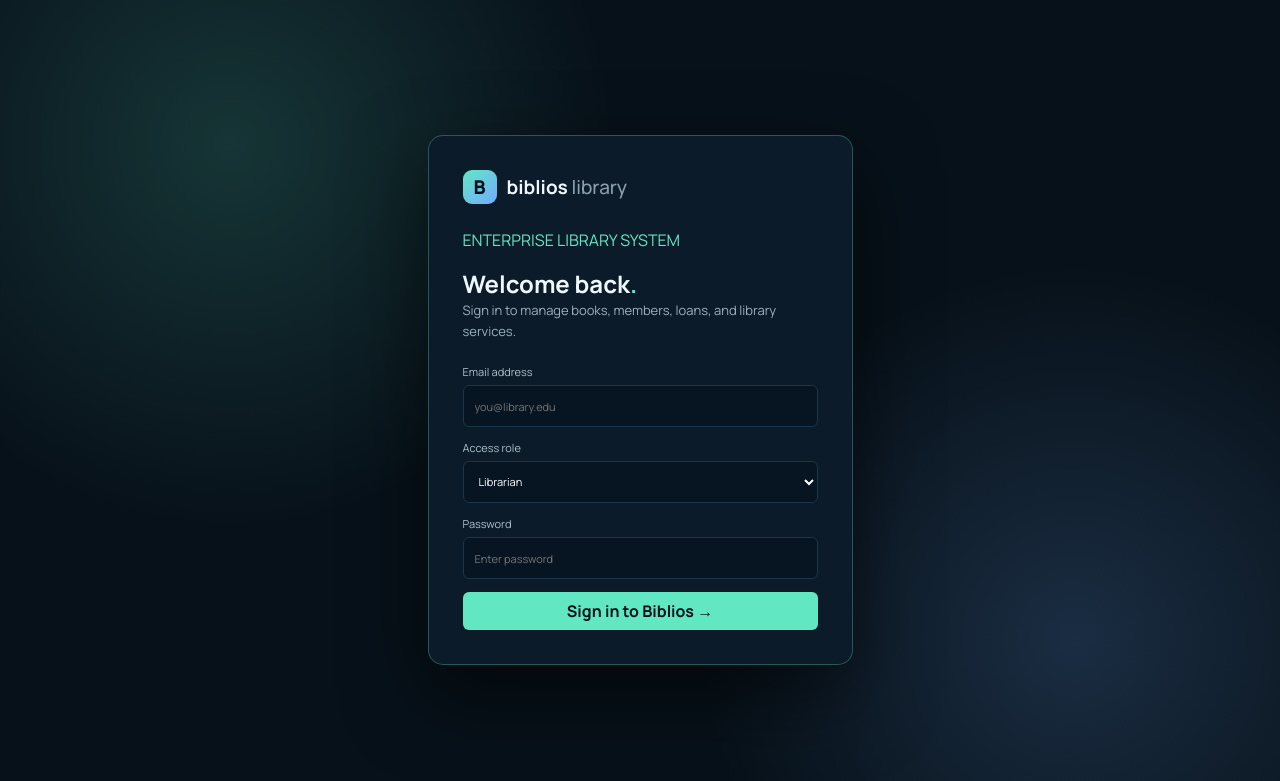
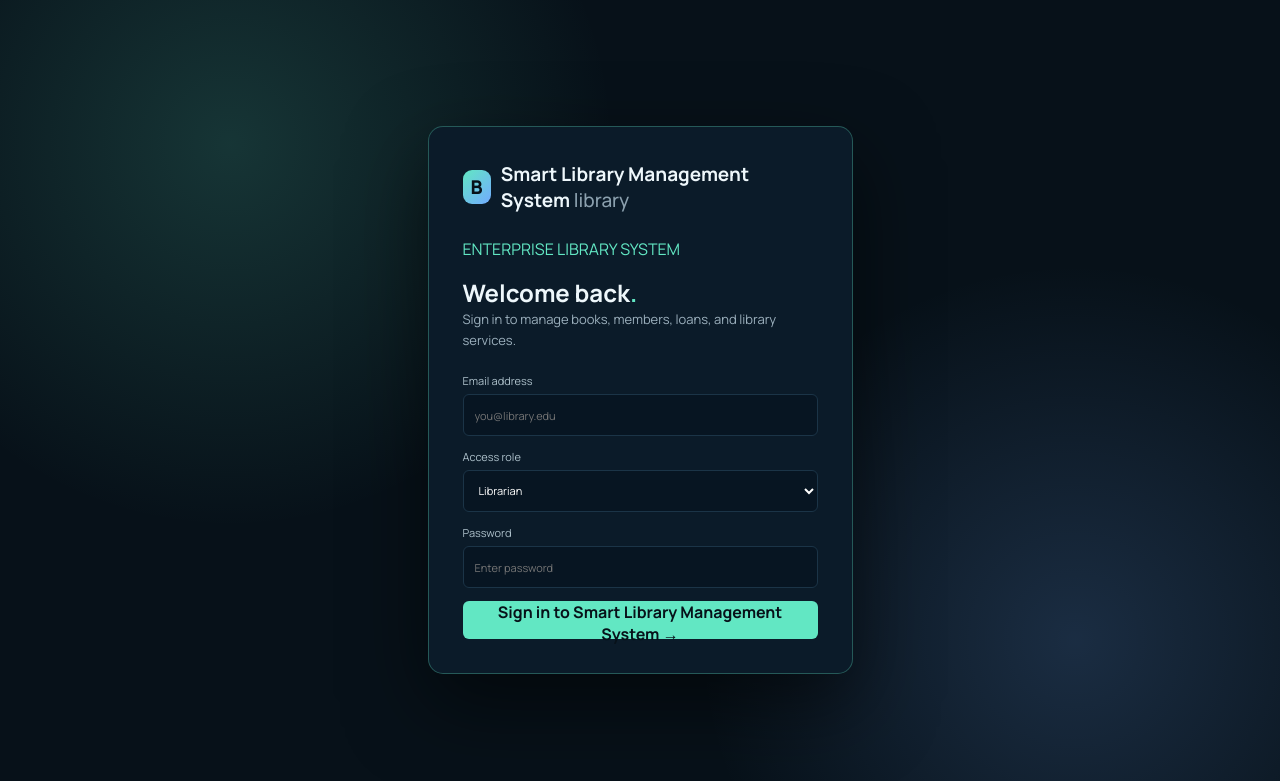
Before and after one commit to SiddheshSU/smart-library-management, a plain HTML site: page index.html in a window 1280 px wide. Shown: the top 781 px of the page. Drawn offline with nearby package versions, Linux system fonts and the light colour scheme; no server answers.

Commit message:
Update title and branding in index.html

```diff
--- a/index.html
+++ b/index.html
@@ -3,7 +3,7 @@
 <head>
   <meta charset="UTF-8">
   <meta name="viewport" content="width=device-width, initial-scale=1.0">
-  <title>Biblios Smart Library</title>
+  <title>Smart Library Management System</title>
 
   <link rel="preconnect" href="https://fonts.googleapis.com">
   <link rel="preconnect" href="https://fonts.gstatic.com" crossorigin>
@@ -20,7 +20,7 @@
     <div class="login-card">
       <div class="logo">
         <div class="logo-mark">B</div>
-        <strong>biblios <span>library</span></strong>
+        <strong>Smart Library Management System <span>library</span></strong>
       </div>
 
       <p class="eyebrow mint">ENTERPRISE LIBRARY SYSTEM</p>
@@ -49,7 +49,7 @@
         </label>
 
         <button class="primary-button" type="submit">
-          Sign in to Biblios →
+          Sign in to Smart Library Management System →
         </button>
       </form>
     </div>
@@ -58,7 +58,7 @@
   <aside class="sidebar">
     <div class="logo">
       <div class="logo-mark">B</div>
-      <strong>biblios <span>library</span></strong>
+      <strong>Smart Library Management System <span>library</span></strong>
     </div>
 
     <nav>
```
